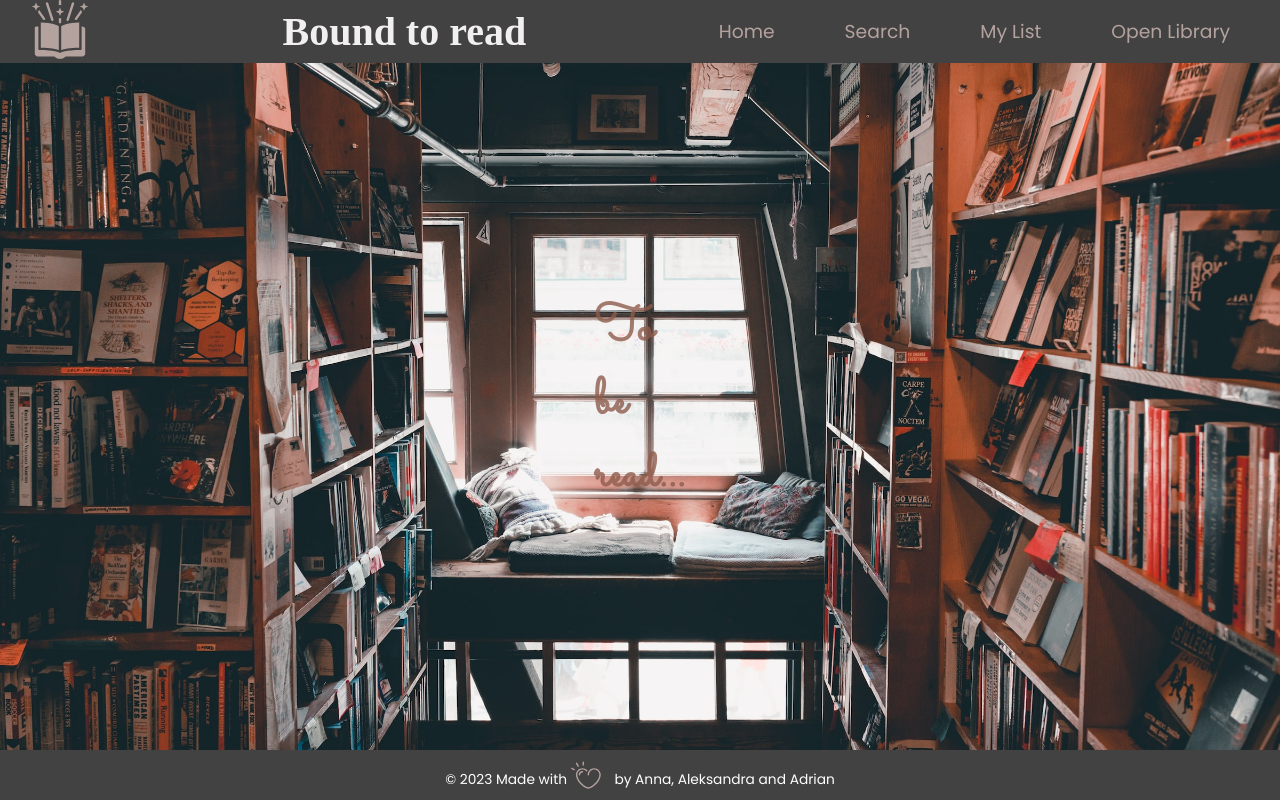
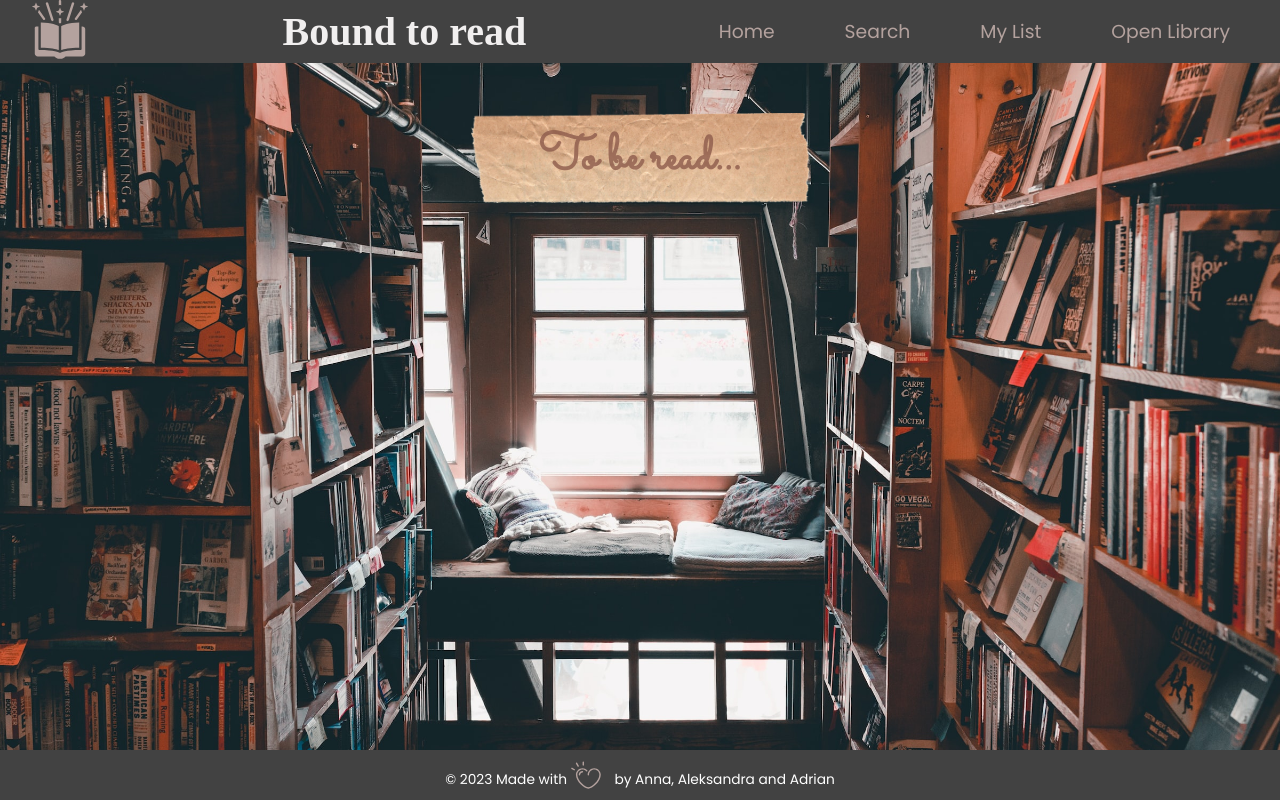
Before and after one commit to mrsannanoga/bound-to-read, a React (Create React App) app: page /list in a window 1280 px wide. Built offline with nearby package versions, Linux system fonts and the light colour scheme; a web font is replaced by a local one.

Commit message:
fixed messed up layout

```diff
--- a/src/App.js
+++ b/src/App.js
@@ -21,12 +21,8 @@ const AppContainer = styled.div`
 
 const Content = styled.div`
   flex-grow: 1;
-  display: flex;
-  flex-wrap: wrap;
-  flex-direction: row;
-  align-content: center;
-  justify-content: center;
 `;
+
 
 function App() {
   return (
--- a/src/Pages/List.js
+++ b/src/Pages/List.js
@@ -16,7 +16,7 @@ const ListContainer = styled.div`
 `;
 const TitleContainer = styled.div`
   position: relative;
-  width: 60%;
+  width: 100%;
   height: 90px;
   background-image: url(${tornPaperBanner});
   background-size: contain;
```
